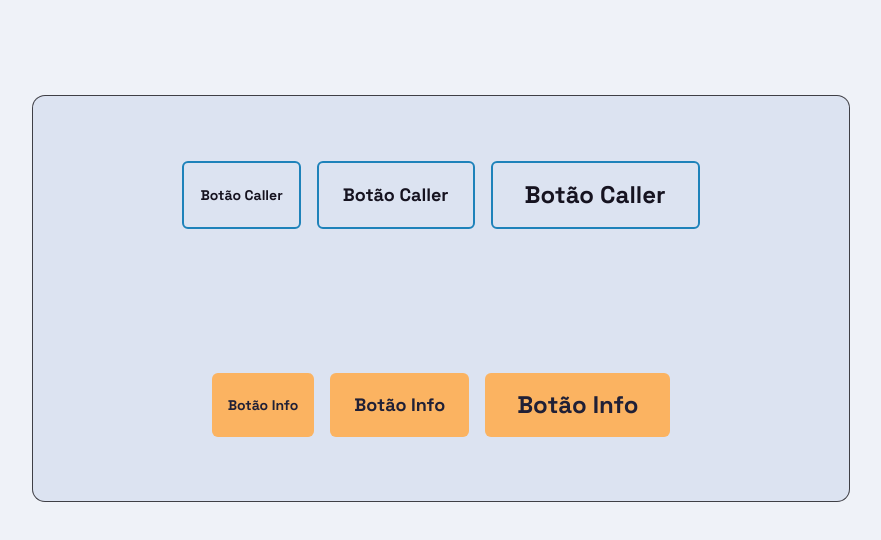
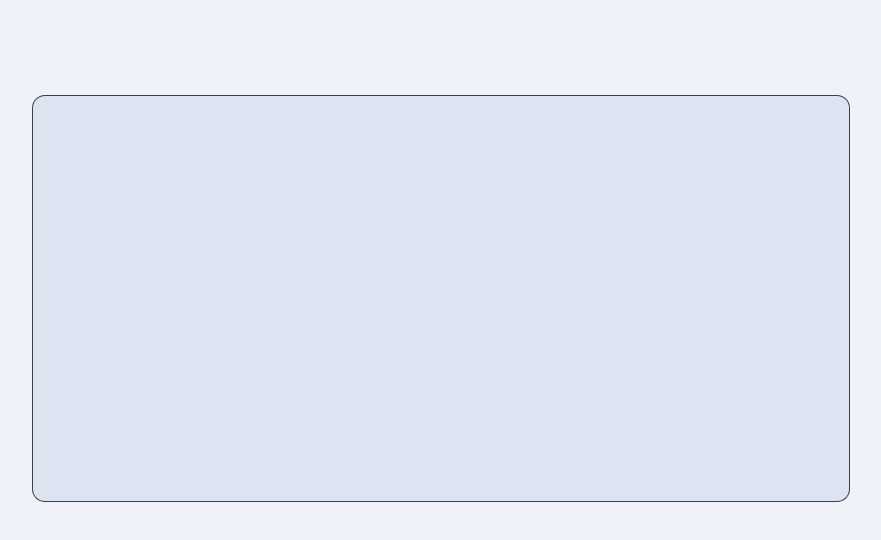
Before and after one commit to forjadev/mjo-forja-webpage, a Next.js app: page / in a window 1280 px wide. Shown: the top 540 px of the page, without its empty margins (199-1080 px from the left). Built offline with nearby package versions, Linux system fonts and the light colour scheme.

Commit message:
feat: add Button Story and remove Buttons from homepage

```diff
--- a/src/app/page.tsx
+++ b/src/app/page.tsx
@@ -1,38 +1,15 @@
 "use client"
 
-import { Button } from "@/components"
+import {} from "@/components"
 
 export default function Home() {
   return (
-    <main className='flex h-screen flex-col items-center justify-between p-24 bg-surface-primary'>
+    <main className="flex h-screen flex-col items-center justify-between p-24 bg-surface-primary">
       <div
-        className='flex flex-col items-center justify-center gap-36 w-3/4 h-2/3
+        className="flex flex-col items-center justify-center gap-36 w-3/4 h-2/3
       bg-surface-secondary
-      rounded-xl ring-1 ring-metal-dark'
-      >
-        <div className='flex gap-4'>
-          <Button size='sm' variant='callers' onClick={() => alert("Do Botão")}>
-            Botão Caller
-          </Button>
-          <Button size='md' variant='callers'>
-            Botão Caller
-          </Button>
-          <Button size='lg' variant='callers'>
-            Botão Caller
-          </Button>
-        </div>
-        <div className='flex gap-4'>
-          <Button size='sm' variant='info'>
-            Botão Info
-          </Button>
-          <Button size='md' variant='info'>
-            Botão Info
-          </Button>
-          <Button size='lg' variant='info'>
-            Botão Info
-          </Button>
-        </div>
-      </div>
+      rounded-xl ring-1 ring-metal-dark"
+      ></div>
     </main>
   )
 }
```
Also changed, not shown: 1 other file (tests, documents, lock files or other folders).
